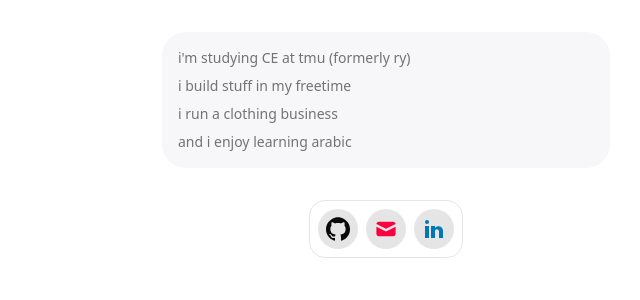
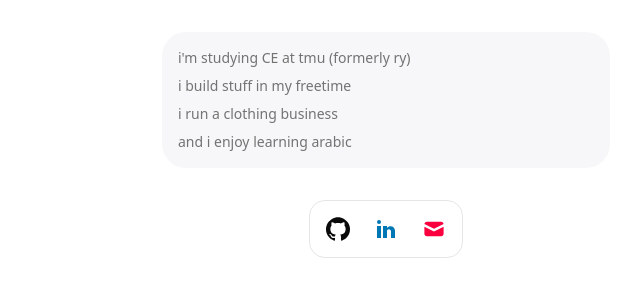
Before and after one commit to asaadbahmed/asaadbahmed.github.io, a React (Vite) app: page / in a window 1280 px wide. Shown: the top 300 px of the page, without its empty margins (254-894 px from the left). Built offline with nearby package versions, Linux system fonts and the light colour scheme.

Commit message:
updated dock

```diff
--- a/src/components/navigation.tsx
+++ b/src/components/navigation.tsx
@@ -1,5 +1,7 @@
 import React from "react";
+
 import { Dock, DockIcon } from "@/components/ui/dock";
+import { Button } from "@/components/ui/button";
 
 const Icons = {
   gitHub: (props: IconProps) => (
@@ -38,31 +40,46 @@ const Icons = {
   ),
 };
 
+export type IconProps = React.HTMLAttributes<SVGElement>;
 export function Navigation() {
   return (
     <div className="relative">
-      <Dock iconMagnification={50} iconDistance={100}>
-        <DockIcon
-          className="bg-black/10 dark:bg-white/10"
-          onClick={() => window.open("https://github.com/asaadbahmed")}
-        >
-          <Icons.gitHub className="size-full" />
+      <Dock direction="middle">
+        <DockIcon>
+          <Button
+            variant="ghost"
+            size="icon"
+            className="size-10 rounded-full"
+            onClick={() => window.open("https://github.com/asaadbahmed")}
+          >
+            <Icons.gitHub className="size-6" />
+          </Button>
         </DockIcon>
-        <DockIcon
-          className="bg-black/10 dark:bg-white/10"
-          onClick={() => window.open("mailto:asaadbinahmed@gmail.com", "_self")}
-        >
-          <Icons.email className="size-full" />
+        <DockIcon>
+          <Button
+            variant="ghost"
+            size="icon"
+            className="size-10 rounded-full"
+            onClick={() =>
+              window.open("https://www.linkedin.com/in/asaadbinahmed")
+            }
+          >
+            <Icons.linkedIn className="size-6" />
+          </Button>
         </DockIcon>
-        <DockIcon
-          className="bg-black/10 dark:bg-white/10"
-          onClick={() => window.open("https://www.linkedin.com/in/asaadbinahmed")}
-        >
-          <Icons.linkedIn className="size-full" />
+        <DockIcon>
+          <Button
+            variant="ghost"
+            size="icon"
+            className="size-10 rounded-full"
+            onClick={() =>
+              window.open("mailto:asaadbinahmed@gmail.com", "_self")
+            }
+          >
+            <Icons.email className="size-6" />
+          </Button>
         </DockIcon>
       </Dock>
     </div>
   );
 }
-
-export type IconProps = React.HTMLAttributes<SVGElement>;
```
